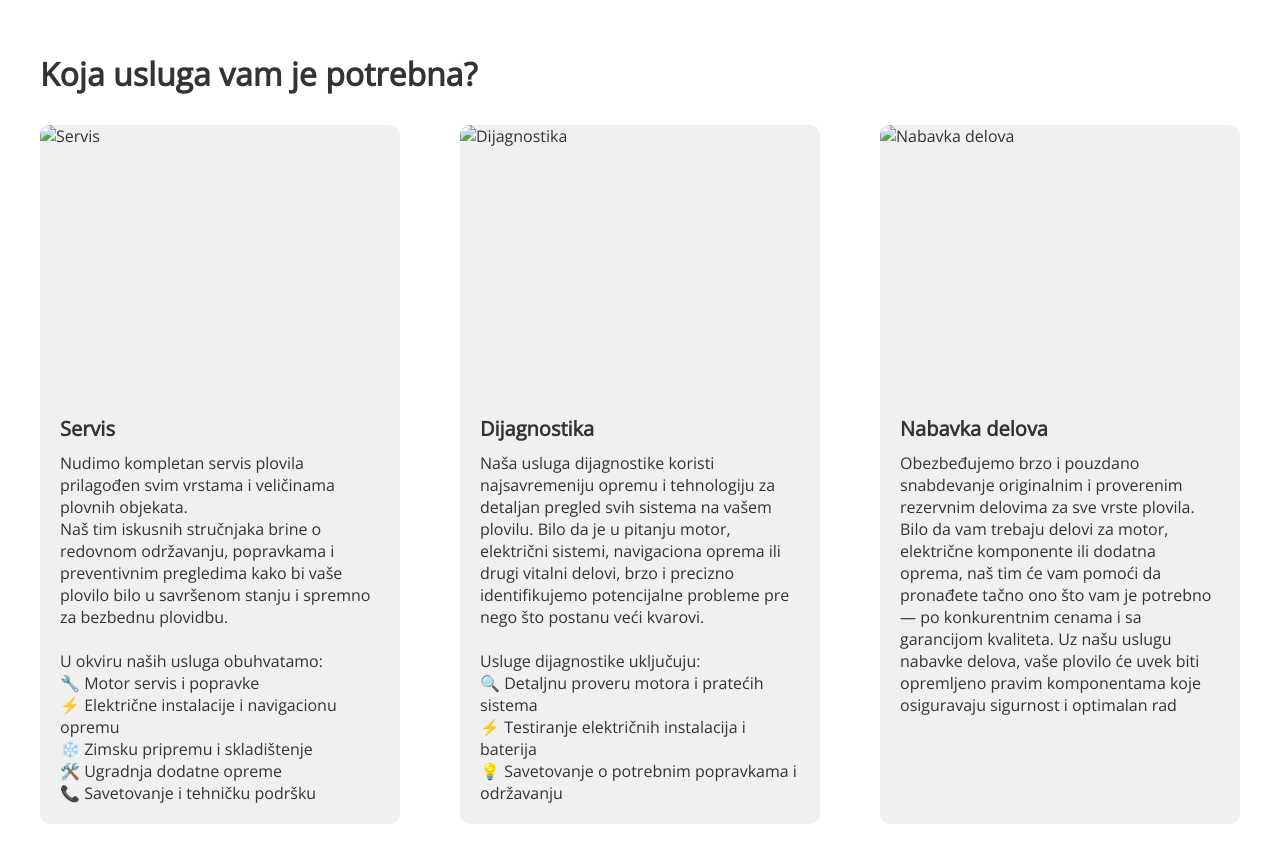
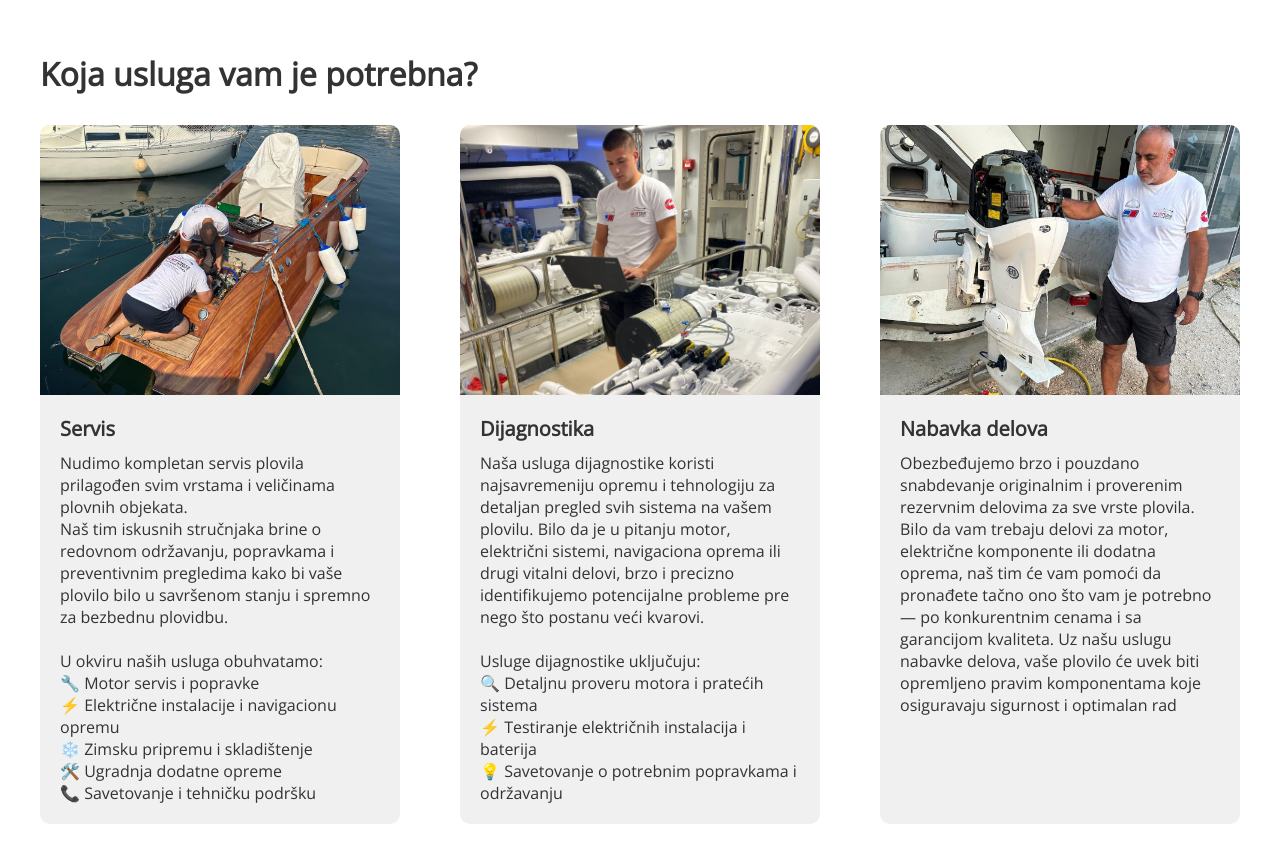
Before and after one commit to miloseviiic/Yachtproservice, a plain HTML site: page index.html in a window 1280 px wide. Shown: the part 1480-2342 px from the top of the page. Drawn offline with nearby package versions, Linux system fonts and the light colour scheme; files whose address does not match are found by name.

Commit message:
Update index.html

```diff
--- a/index.html
+++ b/index.html
@@ -414,7 +414,7 @@
     <header>
             <div class="logo-title">
                 <a href="index.html">
-                    <img src="slike/1.png" alt="Logo" style="height: 50px; vertical-align: middle; margin-right: 10px;">
+                    <img src="1.png" alt="Logo" style="height: 50px; vertical-align: middle; margin-right: 10px;">
                 </a>
                 <h1>Yacht Pro Service Montenegro</h1>
             </div>
@@ -479,7 +479,7 @@
     <section class="section" id="usluge">
         <h2>Koja usluga vam je potrebna?</h2>
         <div class="card">
-            <img src="slike/tim22.jpg" alt="Servis">
+            <img src="tim22.jpg" alt="Servis">
             <div class="card-content">
                 <h3>Servis</h3>
                 <p> Nudimo kompletan servis plovila prilagođen svim vrstama i veličinama plovnih objekata.<br> Naš tim iskusnih stručnjaka brine o redovnom održavanju, popravkama i preventivnim pregledima kako bi vaše plovilo bilo u savršenom stanju i spremno za bezbednu plovidbu.<br><br>
@@ -496,7 +496,7 @@ U okviru naših usluga obuhvatamo:<br>
             </div>
         </div>
         <div class="card">
-            <img src="slike/tim3.jpg" alt="Dijagnostika">
+            <img src="tim3.jpg" alt="Dijagnostika">
             <div class="card-content">
                 <h3>Dijagnostika</h3>
                 <p><p>
@@ -514,7 +514,7 @@ Naša usluga dijagnostike koristi najsavremeniju opremu i tehnologiju za detalja
             </div>
         </div>
         <div class="card">
-            <img src="slike/servis.jpg" alt="Nabavka delova">
+            <img src="servis.jpg" alt="Nabavka delova">
             <div class="card-content">
                 <h3>Nabavka delova</h3>
                 <p>Obezbeđujemo brzo i pouzdano snabdevanje originalnim i proverenim rezervnim delovima za sve vrste plovila. Bilo da vam trebaju delovi za motor, električne komponente ili dodatna oprema, naš tim će vam pomoći da pronađete tačno ono što vam je potrebno — po konkurentnim cenama i sa garancijom kvaliteta.
```
